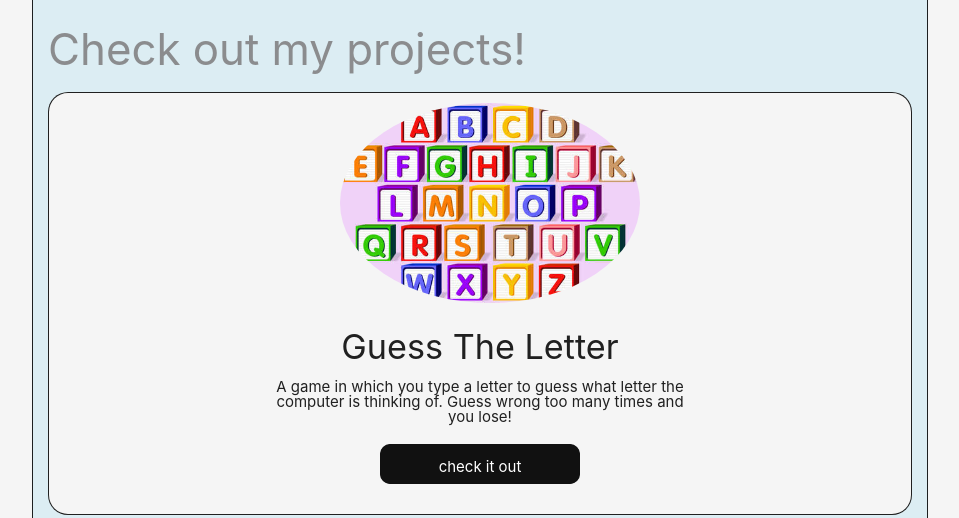
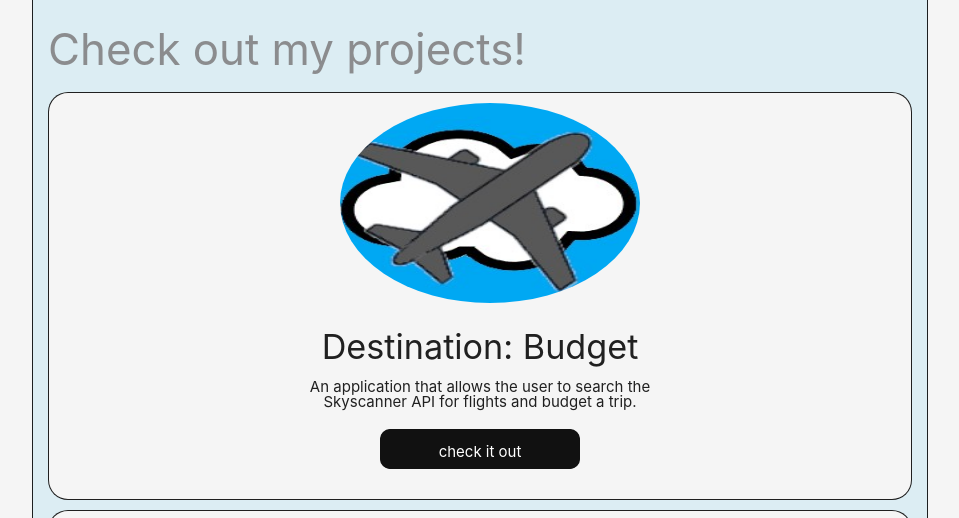
Before and after one commit to cdvincent/Portfolio, a plain HTML site: page index.html in a window 1280 px wide. Shown: the part 1385-1903 px from the top of the page, without its empty margins (160-1119 px from the left). Drawn offline with nearby package versions, Linux system fonts and the light colour scheme.

Commit message:
added D:B project

```diff
--- a/index.html
+++ b/index.html
@@ -63,6 +63,18 @@
       </div>
 
       <h3 id="portfolioScroll">Check out my projects!</h3>
+      <div class="portfolio">
+        <div class="image">
+          <img id="portfolioImage" data-aos="zoom-in-right" src="assets/images/logo.jpg">
+        </div>
+        <div class="portfolioText">
+          <div class="projectDescription">
+            <h4>Destination: Budget</h4>
+            <p>An application that allows the user to search the Skyscanner API for flights and budget a trip.</p>
+            <a href="https://destination-budget.herokuapp.com/" target="_blank" class="linkBtn glow-on-hover" role="button">check it out</a>
+          </div>
+        </div>
+      </div>
       <div class="portfolio">
         <div class="image">
           <img id="portfolioImage" data-aos="zoom-in-up" src="assets/images/abc.png">
```
Also changed, not shown: assets/images/logo.jpg (added).
